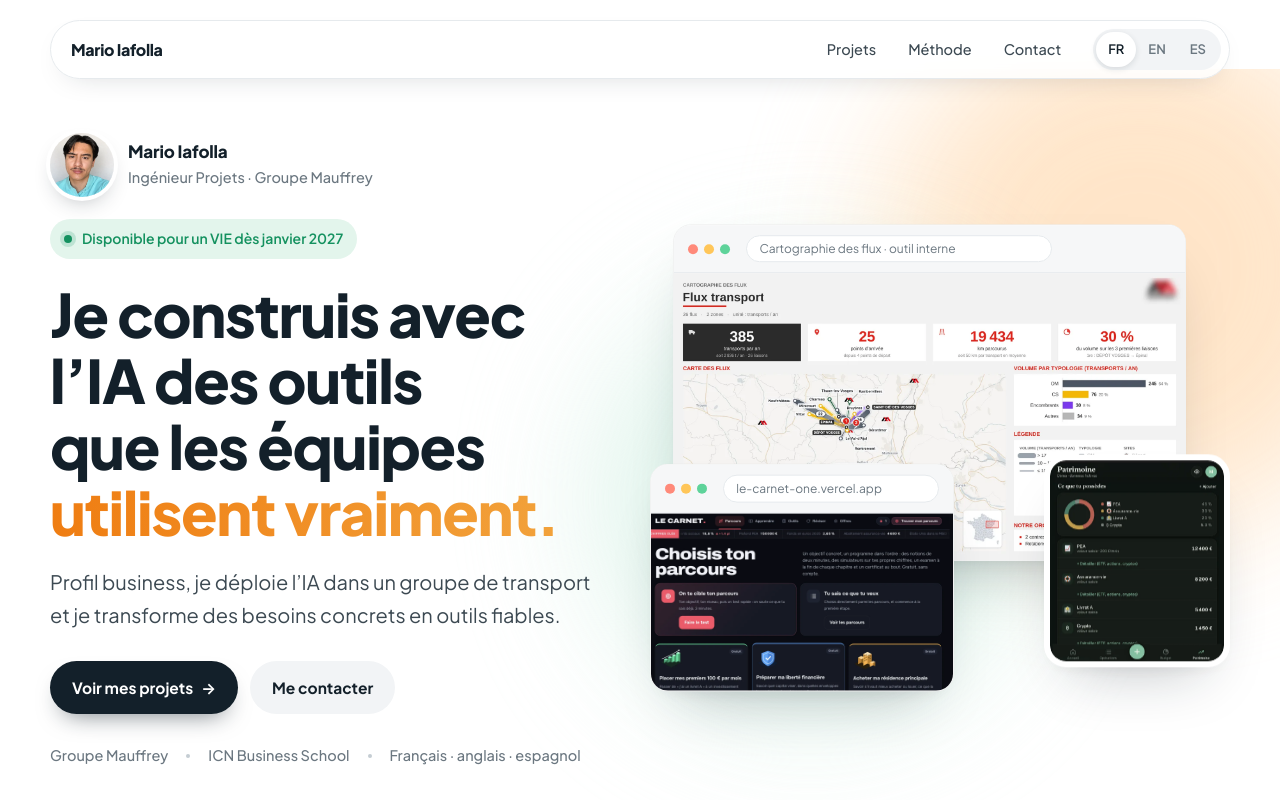
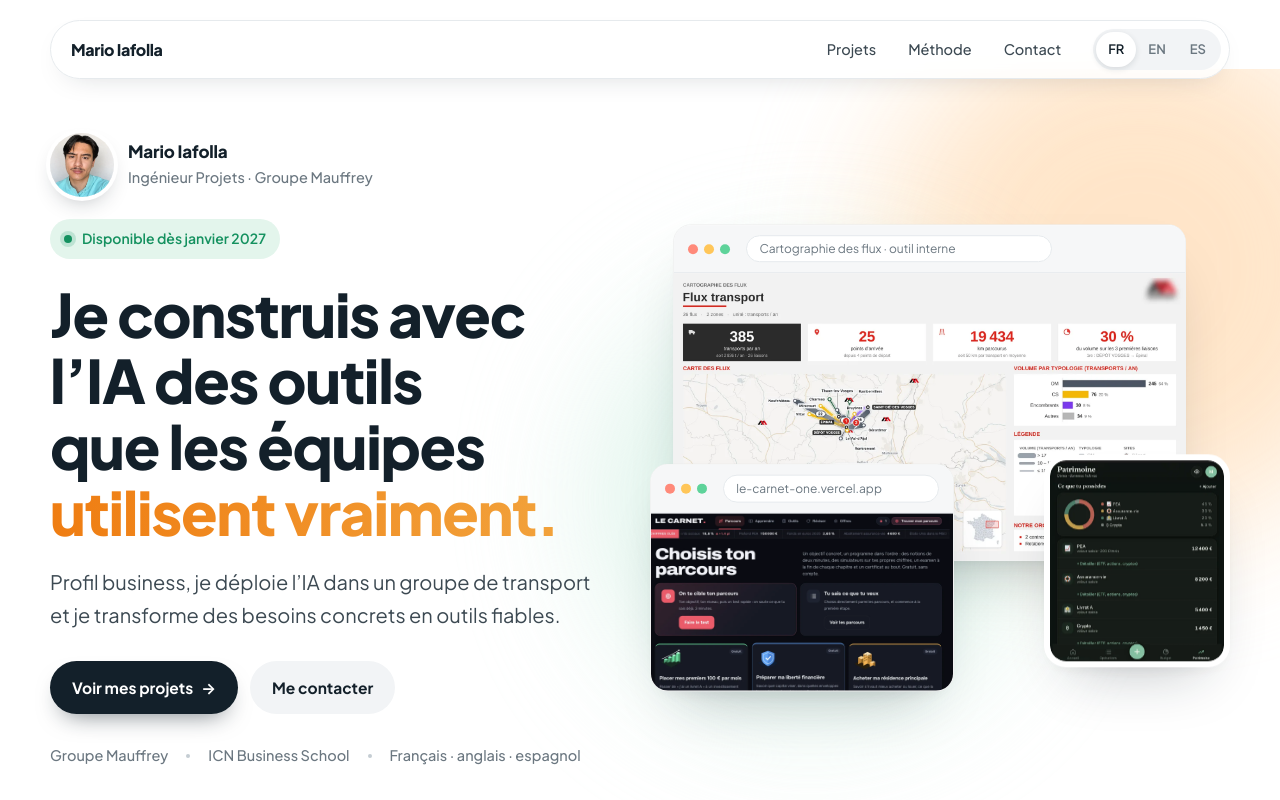
Before and after one commit to MI2709/mario-iafolla-, a plain HTML site: page index.html in a window 1280 px wide. Shown: the top 800 px of the page. Drawn offline with Linux system fonts and the light colour scheme.

Commit message:
Portfolio : disponibilité générique (CDI et VIE)
Co-Authored-By: Claude Opus 5.5 <noreply@anthropic.com>
Claude-Session: https://claude.ai/code/session_0166XdYqCKmmCNdY3FdTkxzY

```diff
--- a/index.html
+++ b/index.html
@@ -261,7 +261,7 @@ dialog p{color:#E6ECEF;font-size:14px;margin-top:10px;text-align:center}
     <div class="wrap hgrid">
       <div>
         <div class="who"><img class="avatar" src="img/mario.webp" width="480" height="480" alt="Mario Iafolla"><div><b>Mario Iafolla</b><span><span class="fr">Ingénieur Projets · Groupe Mauffrey</span><span class="en">Project Engineer · Mauffrey Group</span><span class="es">Ingeniero de Proyectos · Grupo Mauffrey</span></span></div></div>
-        <span class="avail"><span class="dot"></span><span class="fr">Disponible pour un VIE dès janvier 2027</span><span class="en">Available for a VIE from January 2027</span><span class="es">Disponible para un VIE desde enero de 2027</span></span>
+        <span class="avail"><span class="dot"></span><span class="fr">Disponible dès janvier 2027</span><span class="en">Available from January 2027</span><span class="es">Disponible desde enero de 2027</span></span>
         <h1><span class="fr">Je construis avec l’IA des outils que les équipes <em>utilisent vraiment.</em></span><span class="en">I build AI-powered tools that teams <em>actually use.</em></span><span class="es">Construyo con IA herramientas que los equipos <em>usan de verdad.</em></span></h1>
         <p class="sub"><span class="fr">Profil business, je déploie l’IA dans un groupe de transport et je transforme des besoins concrets en outils fiables.</span><span class="en">A business profile, I roll out AI across a transport group and turn real needs into reliable tools.</span><span class="es">Perfil de negocio, despliego la IA en un grupo de transporte y convierto necesidades reales en herramientas fiables.</span></p>
         <div class="btns">
@@ -499,7 +499,7 @@ dialog p{color:#E6ECEF;font-size:14px;margin-top:10px;text-align:center}
         <div class="glow a"></div><div class="glow b"></div>
         <img class="avatar big" src="img/mario.webp" width="480" height="480" alt="Mario Iafolla">
         <h2><span class="fr">Envie d’en voir plus ? Je vous fais la démo.</span><span class="en">Want to see more? I’ll give you a live demo.</span><span class="es">¿Quiere ver más? Le hago una demo en directo.</span></h2>
-        <p><span class="fr">VIE dès janvier 2027 · français, anglais, espagnol</span><span class="en">VIE from January 2027 · French, English, Spanish</span><span class="es">VIE desde enero de 2027 · francés, inglés, español</span></p>
+        <p><span class="fr">Disponible dès janvier 2027, en France comme à l’international</span><span class="en">Available from January 2027, in France or abroad</span><span class="es">Disponible desde enero de 2027, en Francia o en el extranjero</span></p>
         <div class="crow">
           <span class="mail"><span id="mail">mario.iafolla@gmail.com</span><button class="copy" type="button" id="copy"><span class="fr">Copier</span><span class="en">Copy</span><span class="es">Copiar</span></button></span>
           <a class="lnk" href="https://www.linkedin.com/in/mario-iafolla-484b42287" target="_blank" rel="noopener">LinkedIn ↗</a>
```
